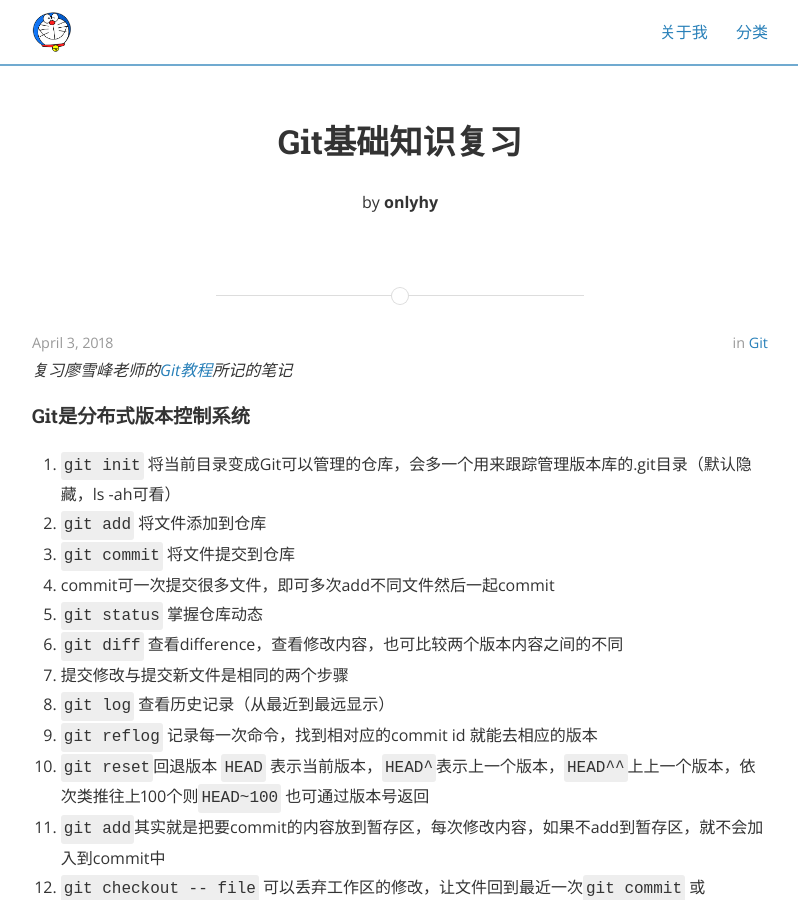
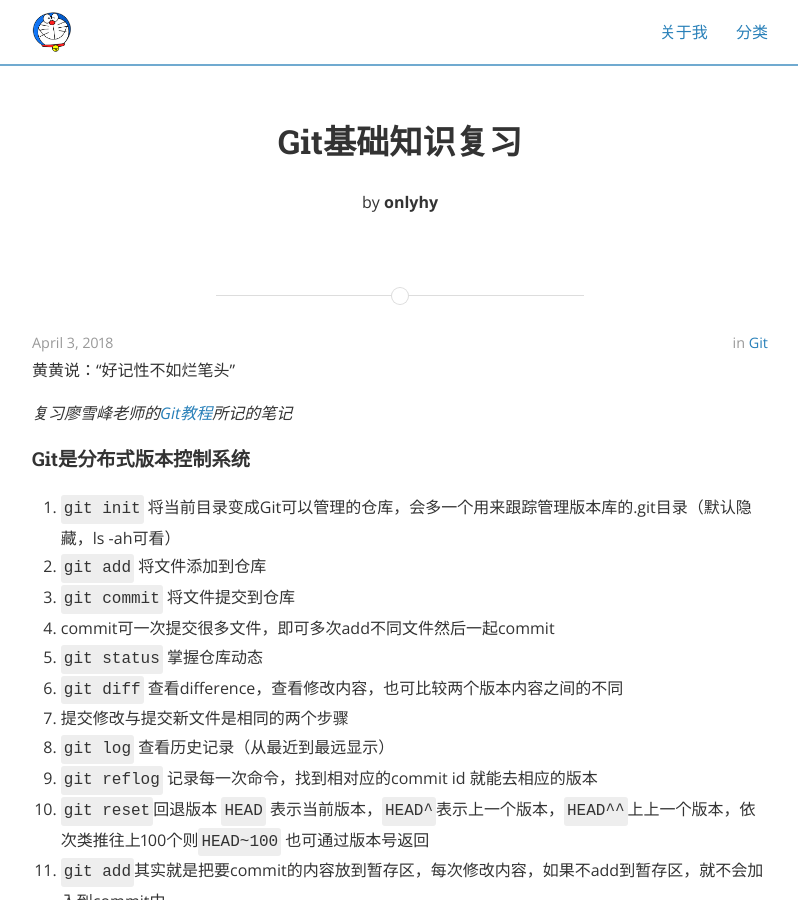
Before and after one commit to onlyhy/onlyhy.github.io, a Jekyll site: the page built from _posts/2018-04-03-gitreview.markdown, in a window 1280 px wide and 900 px high. Shown: the whole window, without its empty margins (240-1038 px from the left). Built offline with Jekyll 4.4.1, drawn with Linux system fonts in a browser that asks for light colours; nearby versions of some CDN libraries.

Commit message:
continue

```diff
--- a/_posts/2018-04-03-gitreview.markdown
+++ b/_posts/2018-04-03-gitreview.markdown
@@ -5,6 +5,8 @@ date:   2018-04-03 10:00:00 +00:00
 categories: Git
 author: onlyhy
 ---
+
+黄黄说：“好记性不如烂笔头”
 
 *复习廖雪峰老师的[Git教程](https://www.liaoxuefeng.com/wiki/0013739516305929606dd18361248578c67b8067c8c017b000)所记的笔记*
 
```
